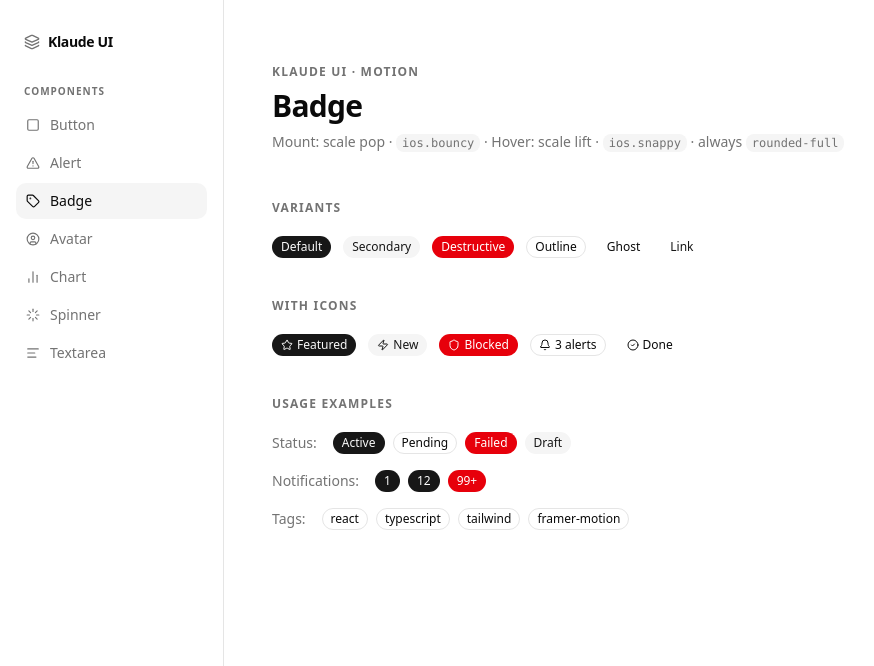
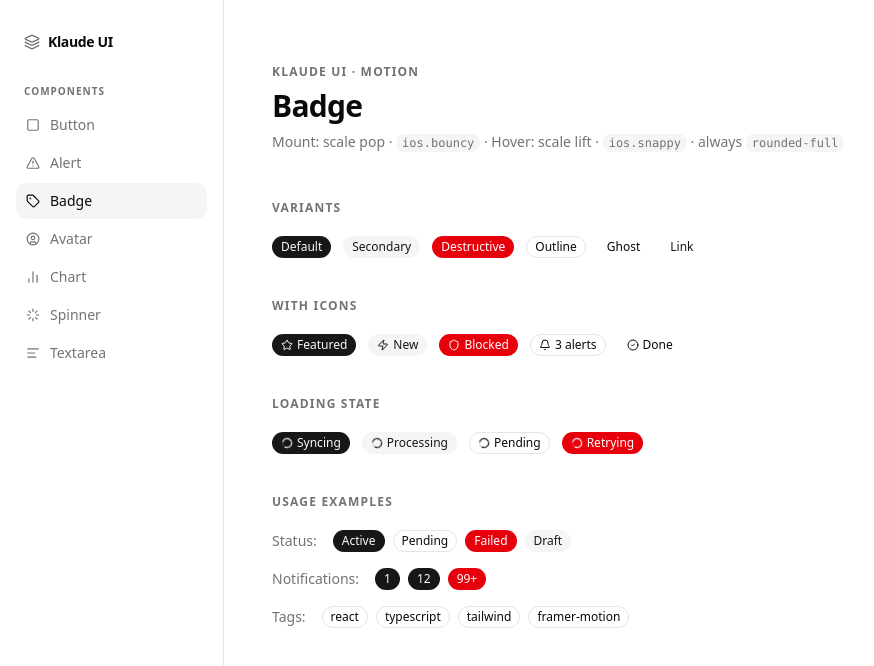
Before and after one commit to jeiwinfrey/klaude-ui-docs, a Next.js app: page / in a window 1280 px wide. Both pictures are taken after a click on the button "Badge". Shown: the top 666 px of the page, without its empty margins (0-874 px from the left). Built offline with nearby package versions, Linux system fonts and the light colour scheme.

Commit message:
feat: add loading state showcase

```diff
--- a/showcase/badge-showcase.tsx
+++ b/showcase/badge-showcase.tsx
@@ -1,4 +1,5 @@
 import { Badge } from "@/components/ui/motion/badge"
+import { Spinner } from "@/components/ui/motion/spinner"
 import { Star, Zap, Shield, Bell, CheckCircle2 } from "lucide-react"
 
 export default function BadgeShowcase() {
@@ -51,6 +52,19 @@ export default function BadgeShowcase() {
                 </div>
             </section>
 
+            {/* With spinner */}
+            <section className="mb-10">
+                <h2 className="text-xs font-semibold tracking-widest uppercase text-muted-foreground mb-5">
+                    Loading state
+                </h2>
+                <div className="flex flex-wrap gap-3 items-center">
+                    <Badge><Spinner className="size-3" /> Syncing</Badge>
+                    <Badge variant="secondary"><Spinner className="size-3" /> Processing</Badge>
+                    <Badge variant="outline"><Spinner className="size-3" /> Pending</Badge>
+                    <Badge variant="destructive"><Spinner className="size-3" /> Retrying</Badge>
+                </div>
+            </section>
+
             {/* Real-world usage */}
             <section className="mb-10">
                 <h2 className="text-xs font-semibold tracking-widest uppercase text-muted-foreground mb-5">
```
